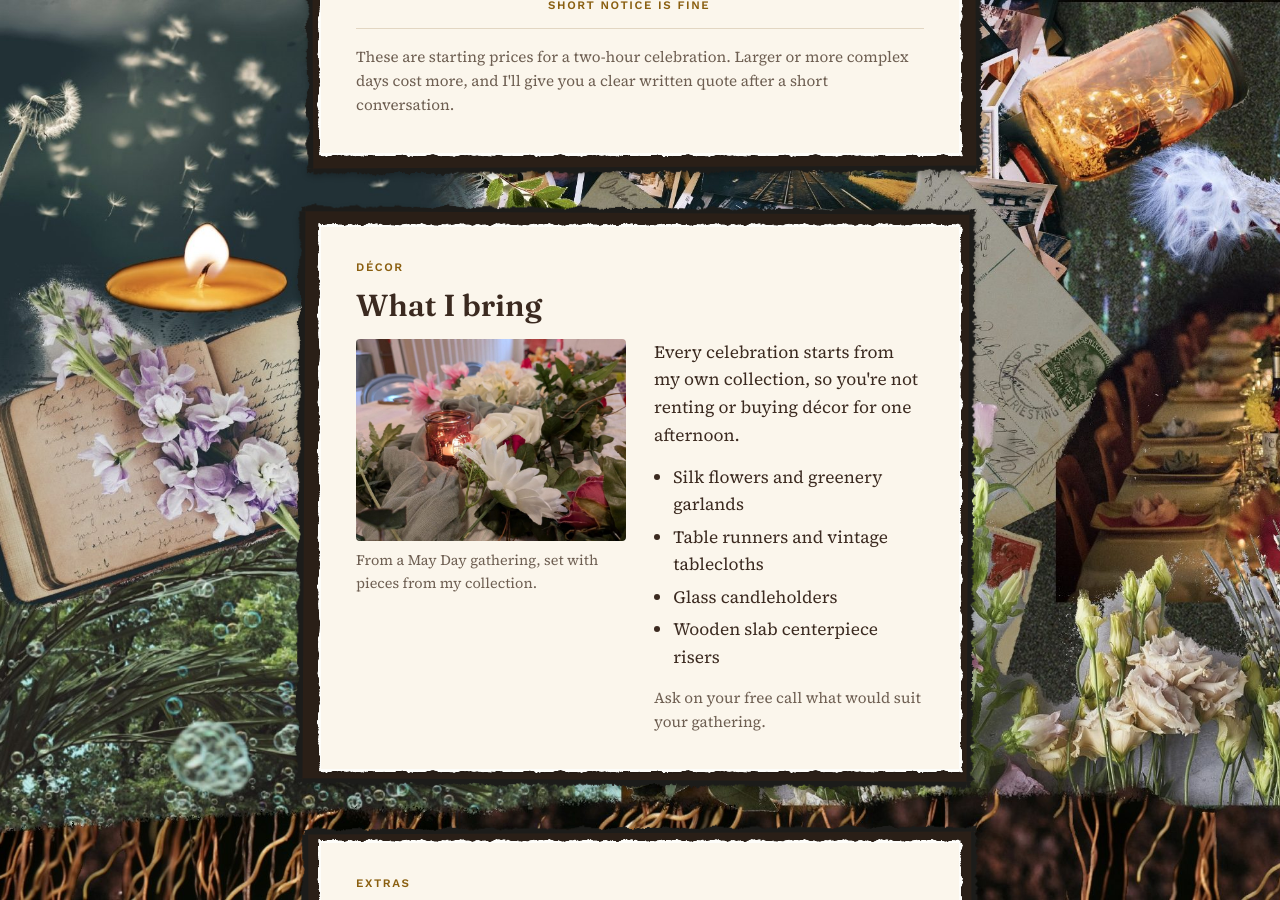
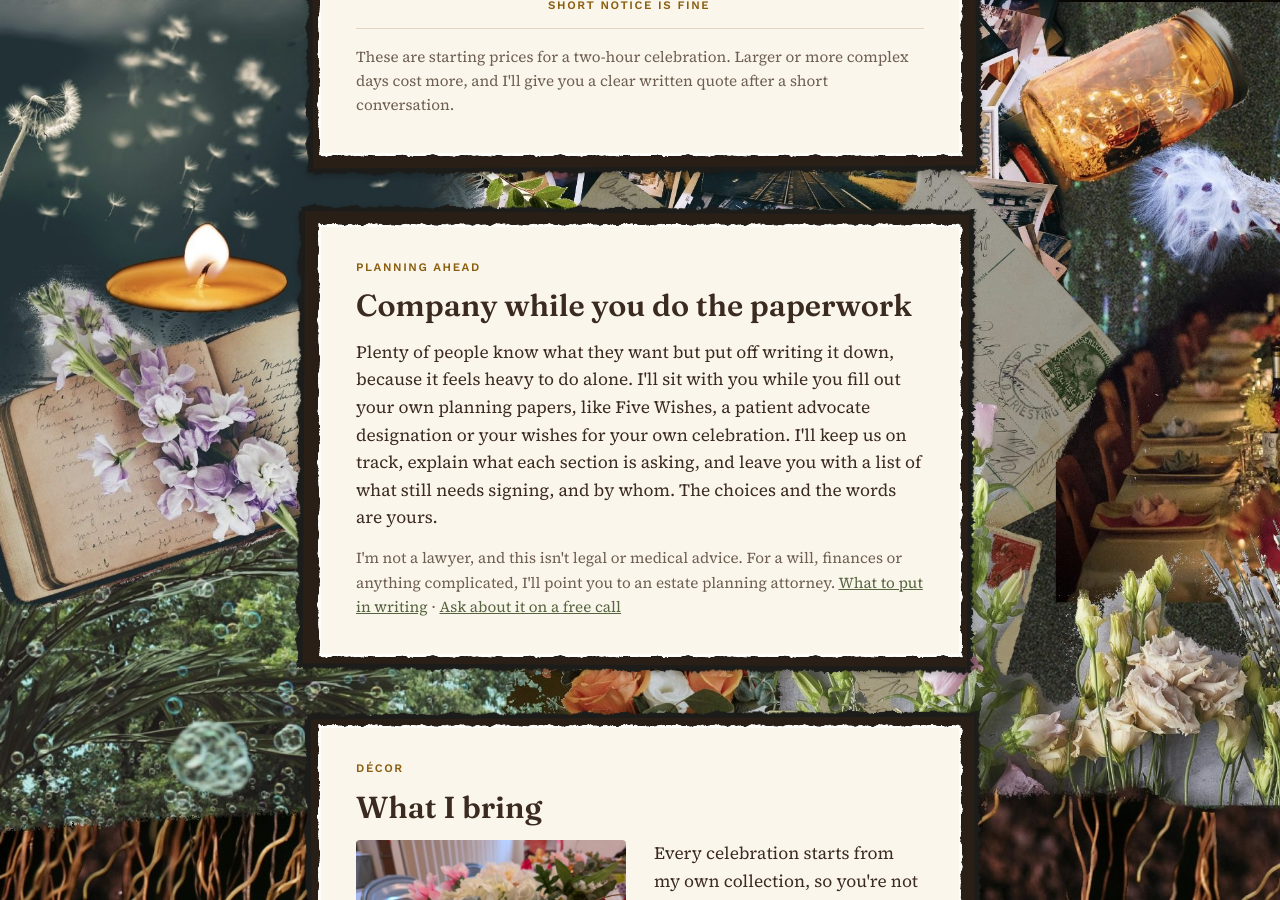
Before and after one commit to katekelley/graveandseed, a Jekyll site: the page built from services.html, in a window 1280 px wide and 900 px high, scrolled down 791 px. Built offline with Jekyll 4.4.1, drawn with Linux system fonts in a browser that asks for light colours.

Commit message:
Services: add paperwork companion section
Co-Authored-By: Claude Opus 5.5 <noreply@anthropic.com>
Claude-Session: https://claude.ai/code/session_011MgnuFvzxaY4h6eTNtEtbx

```diff
--- a/_data/content.yml
+++ b/_data/content.yml
@@ -41,6 +41,9 @@ tiers:
     timing: "Short notice is fine"
     price_from: 850
 pricing_note: "These are starting prices for a two-hour celebration. Larger or more complex days cost more, and I'll give you a clear written quote after a short conversation."
+paperwork_heading: "Company while you do the paperwork"
+paperwork: "Plenty of people know what they want but put off writing it down, because it feels heavy to do alone. I'll sit with you while you fill out your own planning papers, like Five Wishes, a patient advocate designation or your wishes for your own celebration. I'll keep us on track, explain what each section is asking, and leave you with a list of what still needs signing, and by whom. The choices and the words are yours."
+paperwork_note: "I'm not a lawyer, and this isn't legal or medical advice. For a will, finances or anything complicated, I'll point you to an estate planning attorney."
 
 contact_heading: "Tell me who you're remembering"
 email: "kate@graveandseed.com"
--- a/services.html
+++ b/services.html
@@ -17,6 +17,15 @@ permalink: /services/
         {%- endfor %}
       </div>
       <p class="note">{{ c.pricing_note }}</p>
+    </section>
+
+    <section id="paperwork">
+      <span class="label">Planning ahead</span>
+      <h2>{{ c.paperwork_heading }}</h2>
+      <div class="plain">
+        <p>{{ c.paperwork }}</p>
+        <p class="note">{{ c.paperwork_note }} <a href="/resources/planning-ahead/">What to put in writing</a> &middot; <a href="{{ c.booking_url }}" rel="noopener">Ask about it on a free call</a></p>
+      </div>
     </section>
 
     <section id="what-i-bring">
```
Also changed, not shown: .pages.yml.
